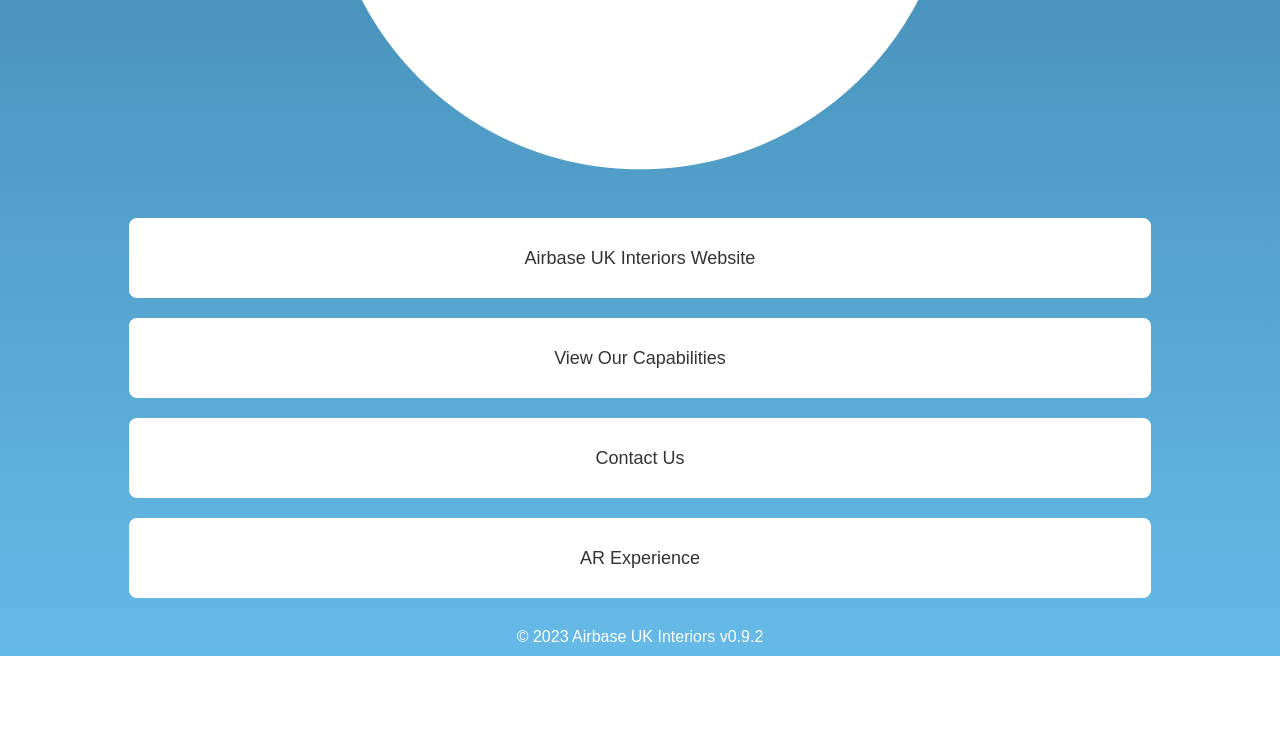
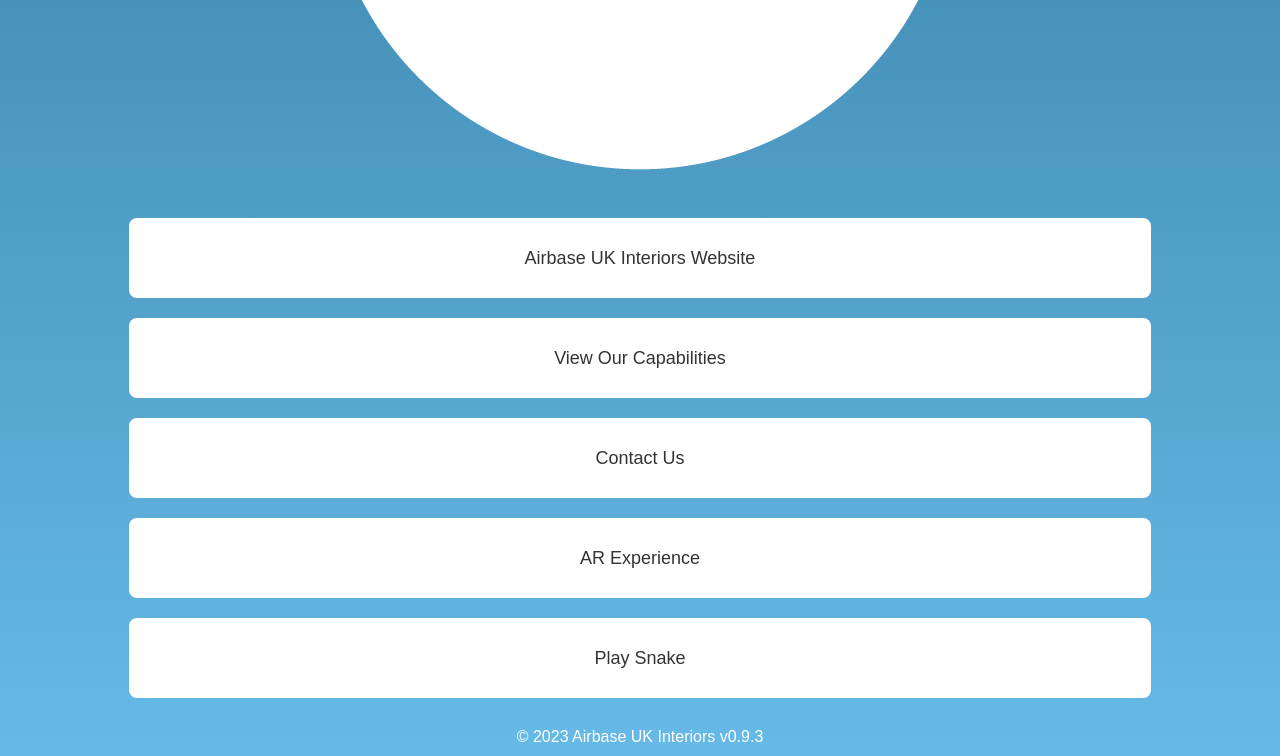
Before and after one commit to notstereomike/ab-hub, a plain HTML site: page index.html in a window 1280 px wide. Shown: the part 500-1256 px from the top of the page. Before the commit the page ends 1156 px from the top, so only its background shows below. Drawn offline with Linux system fonts and the light colour scheme.

Commit message:
Snake Added

```diff
--- a/index.html
+++ b/index.html
@@ -4,7 +4,7 @@
 <head>
     <meta charset="UTF-8">
     <meta name="viewport" content="width=device-width, initial-scale=1.0">
-    <link rel="stylesheet" href="./style.css?v=3">
+    <link rel="stylesheet" href="./style.css?v=4">
     <link rel="shortcut icon" href="./img/favicon.png" type="image/x-icon">
     <title>Airbase UK Interiors</title>
 </head>
@@ -45,12 +45,16 @@
 
                 <p>AR Experience</p>
             </a>
+            <a href="./snake/index.html" class="square">
+
+                <p>Play Snake</p>
+            </a>
 
         </div>
     </main>
 
     <footer>
-        <p>&copy; 2023 Airbase UK Interiors v0.9.2</p>
+        <p>&copy; 2023 Airbase UK Interiors v0.9.3</p>
     </footer>
 </div>
 </body>
```
